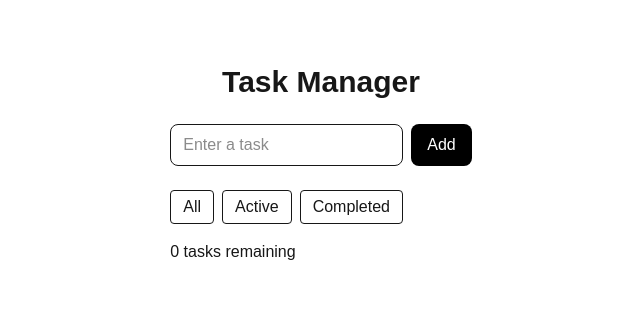
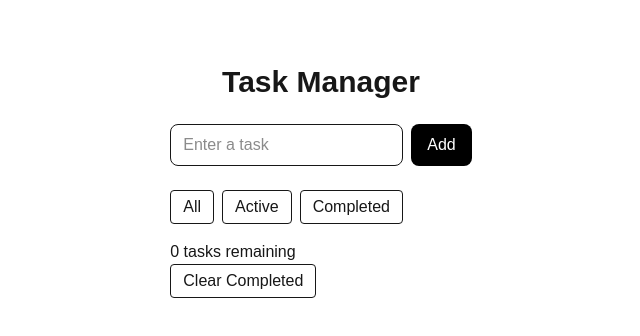
Before and after one commit to vyasan-6-6/mini-task-manager, a Next.js app in the folder task-manager/: page / in a window 1280 px wide. Shown: the top 336 px of the page, without its empty margins (319-959 px from the left). Built offline with nearby package versions, Linux system fonts and the light colour scheme.

Commit message:
feat: implemented clear completed tasks functionality

```diff
--- a/task-manager/app/page.tsx
+++ b/task-manager/app/page.tsx
@@ -10,6 +10,11 @@ export default function Home() {
   const [filter,setFilter] = useState<'all' | 'completed' | 'active'>('all');
    const [isLoaded, setIsLoaded] = useState(false);
 
+   const clearCompleted = () => {
+  setTasks((previousTasks) =>
+    previousTasks.filter((task) => !task.completed)
+  );
+};
   // Load tasks from localStorage
   useEffect(() => {
     const savedTasks = localStorage.getItem("tasks");
@@ -92,6 +97,12 @@ const filteredTasks = tasks.filter((task) => {
   </button>
 </div>
 <p>{activeTaskCount} tasks remaining</p>
+<button
+  className="border px-3 py-1 rounded mb-4"
+  onClick={clearCompleted}
+>
+  Clear Completed
+</button>
       <ul>
   {filteredTasks.map((task) => (
     <TaskItem key={task.id} task={task} onDelete={deleteTask} onToggle={toggleTask}/>
```
